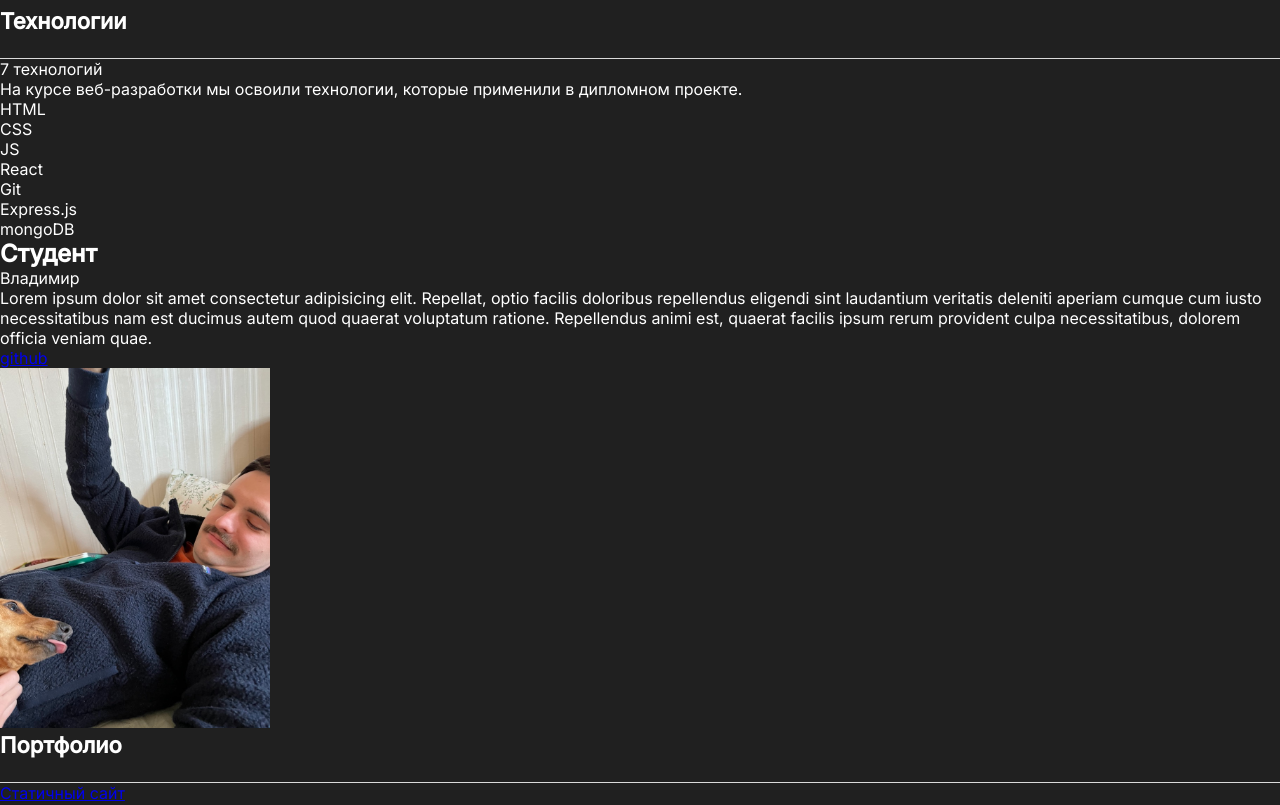
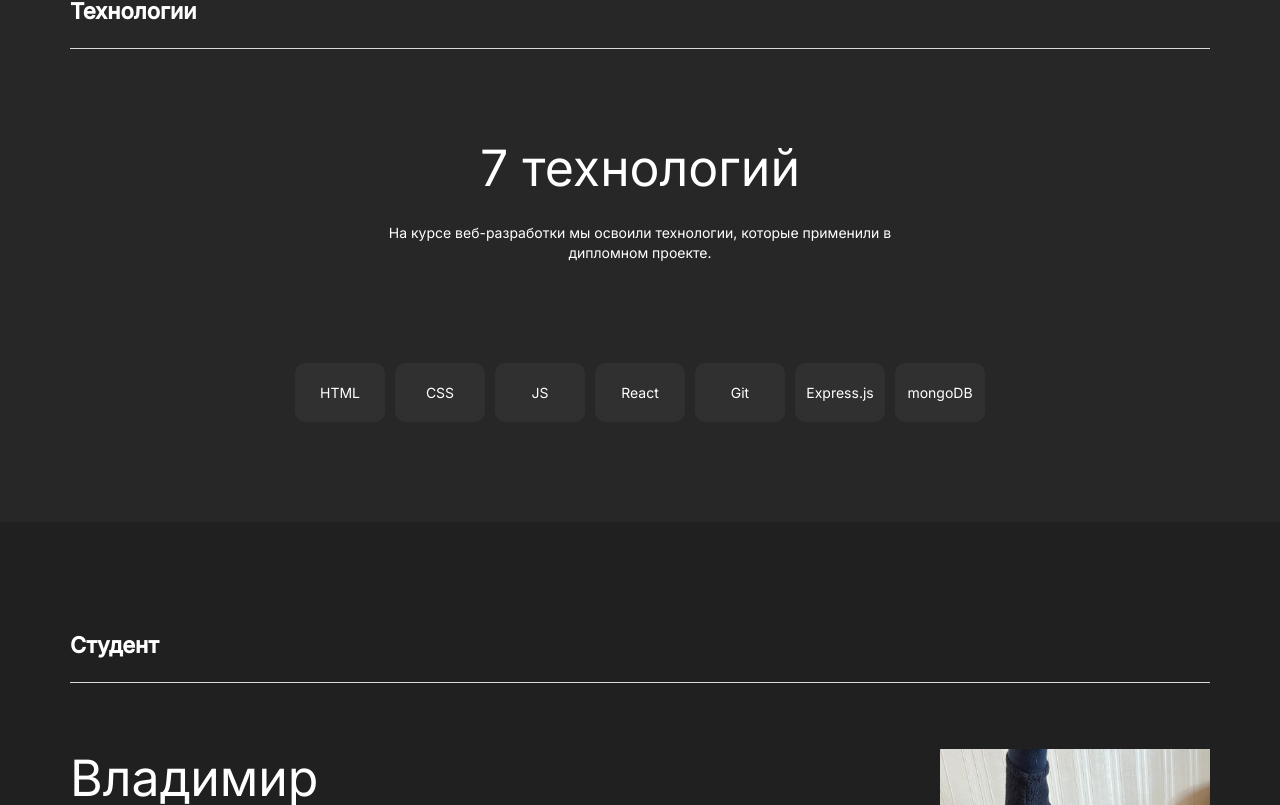
Before and after one commit to vladimir-andrushchenko2/movies-explorer-frontend, a React (Create React App) app: page / in a window 1280 px wide. Shown: the part 1215-2020 px from the top of the page. Built offline with nearby package versions, Linux system fonts and the light colour scheme.

Commit message:
styled about me and used techs sections

```diff
--- a/src/components/App/App.css
+++ b/src/components/App/App.css
@@ -8,6 +8,7 @@
   --promo-fill: #073042;
   --accent: #3ddc84;
   --off-white: #272727;
+  --off-white-lighter: #303030;
   --background: #202020;
 }
 
--- /dev/null
+++ b/src/components/Main/AboutMe/AboutMe.css
@@ -0,0 +1,37 @@
+.about-me {
+  margin-top: 110px;
+}
+
+.about-me__content {
+  display: flex;
+  justify-content: space-between;
+  margin-top: 66px;
+}
+
+.about-me__info {
+  display: flex;
+  flex-direction: column;
+  justify-content: space-between;
+}
+
+.about-me__name {
+}
+
+.about-me__profession {
+  margin-top: 18px;
+  font-weight: 500;
+  font-size: 18px;
+  line-height: 20px;
+}
+
+.about-me__description {
+  font-size: 14px;
+  line-height: 22px;
+  max-width: 600px;
+  margin-top: 26px;
+}
+
+.about-me__img {
+  height: 327px;
+  object-fit: cover;
+}
--- a/src/components/Main/AboutMe/AboutMe.tsx
+++ b/src/components/Main/AboutMe/AboutMe.tsx
@@ -1,12 +1,15 @@
 import avatarImg from '../../../assets/images/avatar.jpeg'
+import './AboutMe.css'
 
 function AboutMe() {
   return (
-    <section className="about-me">
+    <section className="about-me container">
+      <h2 className="about-me__title main-page__section-title">Студент</h2>
+      <div className="about-me__content">
         <div className="about-me__info">
           <div className="about-me__container">
-          <h2 className="about-me__title">Студент</h2>
-          <p className="about-me__name">Владимир</p>
+            <p className="about-me__name main-page__title">Владимир</p>
+            <p className="about-me__profession">Web developer, 28 years</p>
             <p className="about-me__description">
               Lorem ipsum dolor sit amet consectetur adipisicing elit. Repellat,
               optio facilis doloribus repellendus eligendi sint laudantium
@@ -23,7 +26,8 @@ function AboutMe() {
             github
           </a>
         </div>
-      <img width={270} src={avatarImg} alt="" className="about-me__img" />
+        <img width={270} src={avatarImg} alt="я" className="about-me__img" />
+      </div>
     </section>
   )
 }
--- a/src/components/Main/AboutProject/AboutProject.css
+++ b/src/components/Main/AboutProject/AboutProject.css
@@ -1,5 +1,5 @@
 .about-project {
-  padding: 110px 0;
+  margin-top: 110px;
 }
 
 .about_project__info-list {
--- /dev/null
+++ b/src/components/Main/Techs/Techs.css
@@ -0,0 +1,37 @@
+.techs {
+  background-color: var(--off-white);
+  padding: 100px 0;
+}
+
+.techs__subtitle {
+  max-width: max-content;
+  margin: 90px auto 0;
+}
+
+.techs__info {
+  max-width: 560px;
+  margin: 26px auto 0;
+  text-align: center;
+  font-size: 14px;
+  line-height: 20px;
+}
+
+.techs__list {
+  margin: 100px auto 0;
+  display: flex;
+  justify-content: center;
+}
+
+.techs__item {
+  padding: 21px 0;
+  background-color: var(--off-white-lighter);
+  border-radius: 10px;
+  min-width: 90px;
+  text-align: center;
+  font-size: 14px;
+  line-height: 17px;
+}
+
+.techs__item:not(:last-child) {
+  margin-right: 10px;
+}
--- a/src/components/Main/Techs/Techs.tsx
+++ b/src/components/Main/Techs/Techs.tsx
@@ -1,8 +1,11 @@
+import './Techs.css'
+
 function Techs() {
   return (
     <section className="techs">
+      <div className="container">
         <h2 className="techs__title main-page__section-title">Технологии</h2>
-      <p className="techs__subtitle">7 технологий</p>
+        <p className="techs__subtitle main-page__title">7 технологий</p>
         <p className="techs__info">
           На курсе веб-разработки мы освоили технологии, которые применили в
           дипломном проекте.
@@ -16,6 +19,7 @@ function Techs() {
           <li className="techs__item">Express.js</li>
           <li className="techs__item">mongoDB</li>
         </ul>
+      </div>
     </section>
   )
 }
```
Lines whose indentation alone changed are shown as unchanged.
